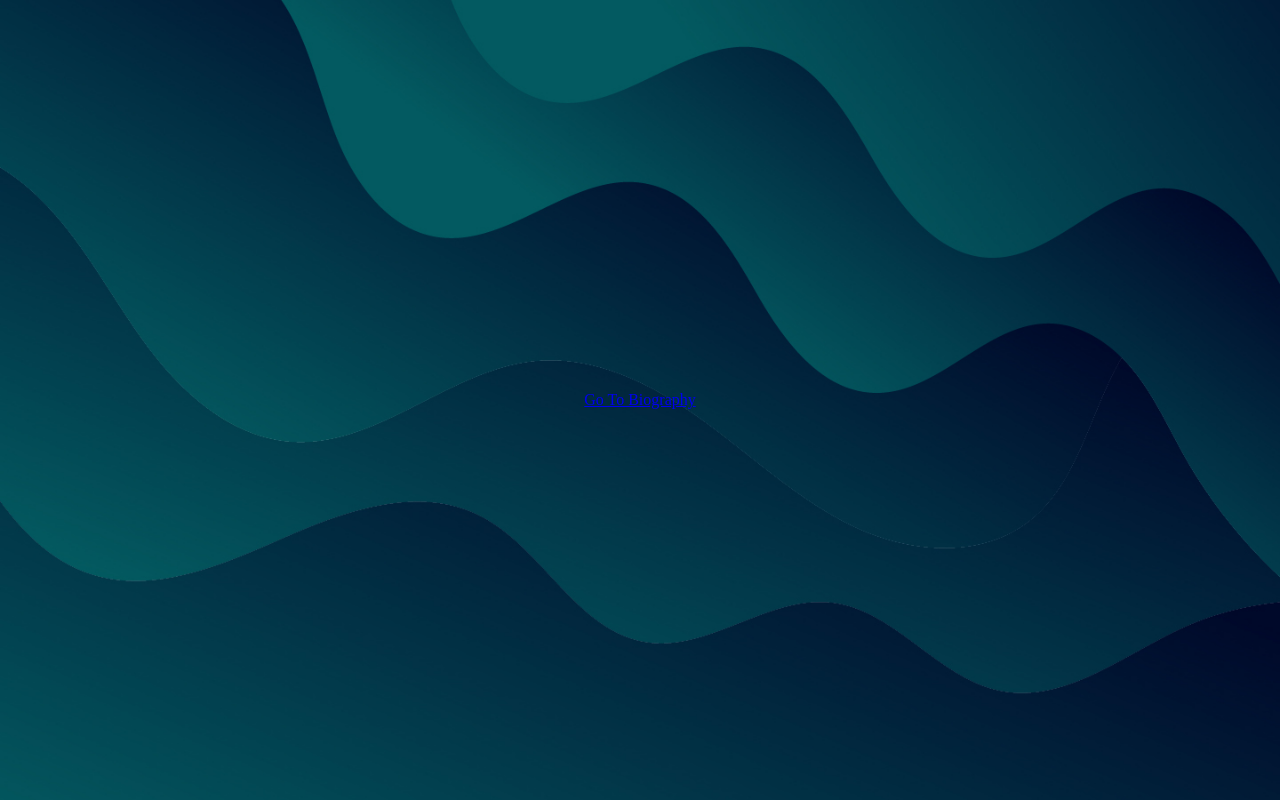
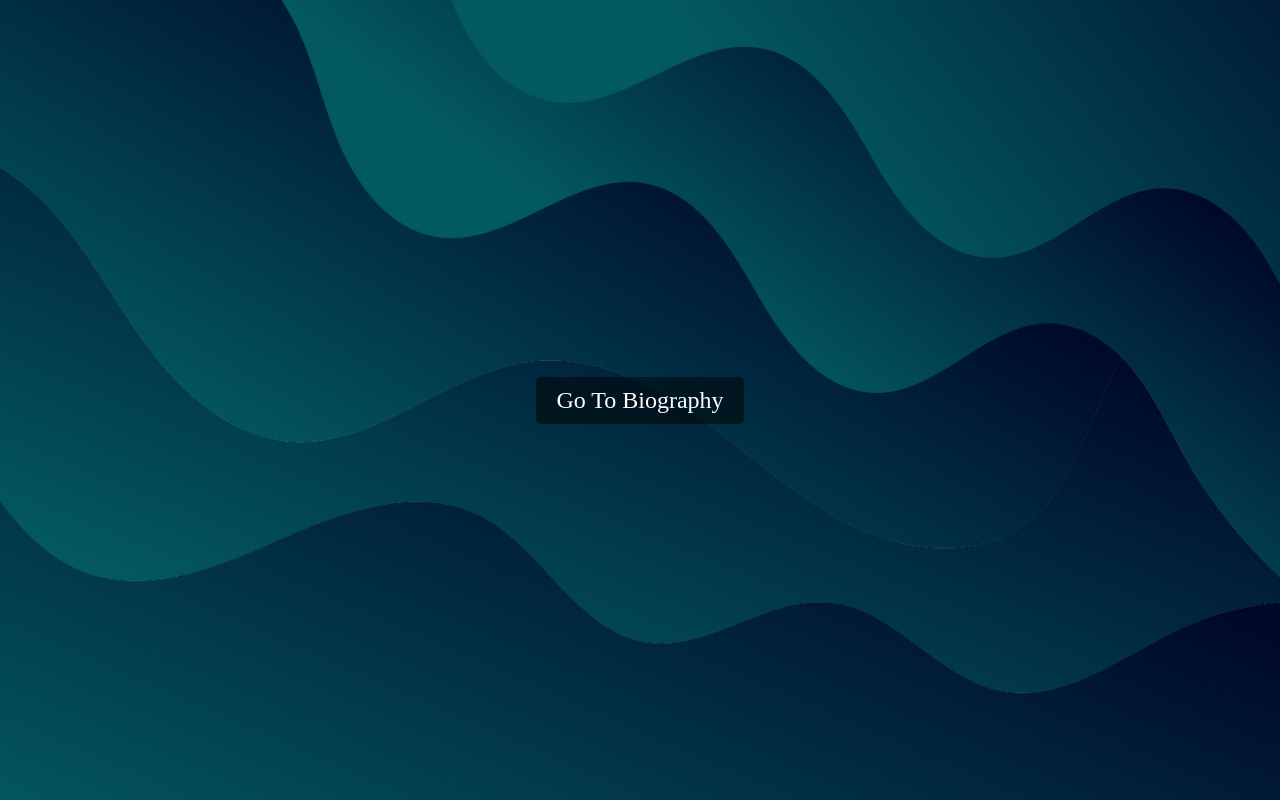
Before and after one commit to HonourOjotane1/AltSchool-Assignment1-and-2, a plain HTML site: page landing.html in a window 1280 px wide. Drawn offline with Linux system fonts and the light colour scheme.

Commit message:
debugged... removed the space between the opening quote and the id value

```diff
--- a/landing.html
+++ b/landing.html
@@ -1,9 +1,8 @@
 <!DOCTYPE html>
 <html lang="en">
-
   <head>
-    <meta charset="UTF-8">
-    <meta name="viewport" content="width=device-width, initial-scale=1.0">
+    <meta charset="UTF-8" />
+    <meta name="viewport" content="width=device-width, initial-scale=1.0" />
     <title>Document</title>
     <style>
       body {
@@ -18,9 +17,8 @@
           align-items: center;
       }
 
-        a#Biography {
-            color: white;
-            font-size: 24px;
+      a#Biography{ color: white;
+          font-size:24px ;
           text-decoration: none;
           padding: 10px 20px;
           background-color: rgba(0, 0, 0, 0.5);
@@ -34,7 +32,6 @@
   </head>
 
   <body>
-    <a href="index.html"" id=" Biography">Go To Biography</a>
+    <a href="index.html" id="Biography">Go To Biography</a>
   </body>
-
 </html>
```
Lines whose indentation alone changed are shown as unchanged.
